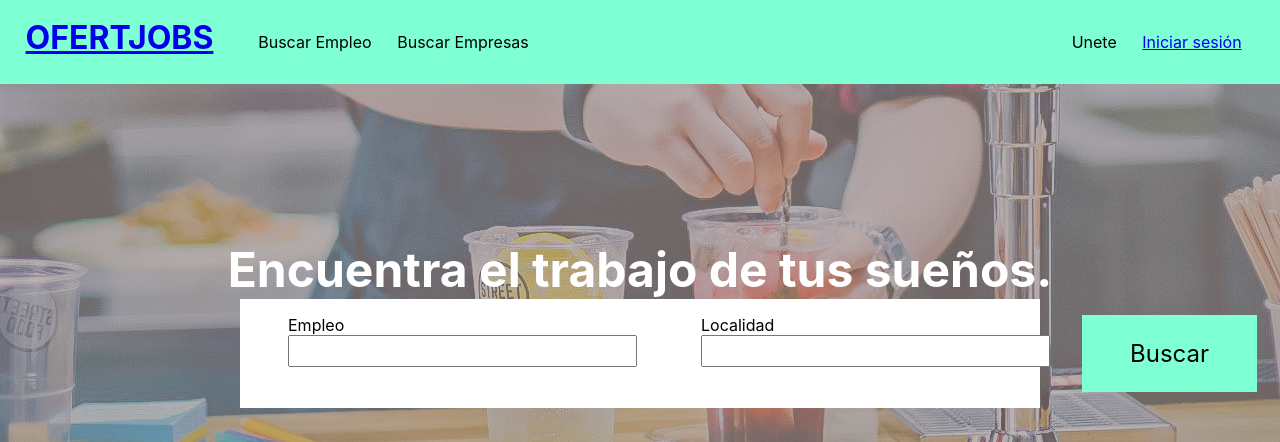
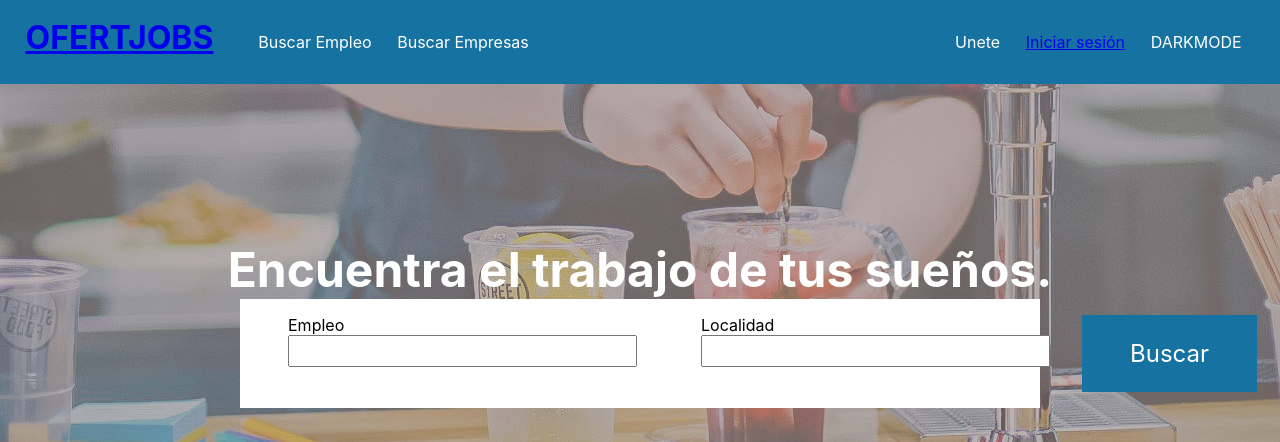
Before and after one commit to 093Mike/ofertWork, a React (Create React App) app: page / in a window 1280 px wide. Shown: the top 442 px of the page. Built offline with nearby package versions, Linux system fonts and the light colour scheme.

Commit message:
0.05 Update DarkMode

```diff
--- a/src/App.css
+++ b/src/App.css
@@ -1,9 +1,4 @@
-header{
-    background-color: aquamarine;
-    padding: 1em 2vw;
-    display: flex;
-    justify-content: space-between;
-}
+
 header h1{
     margin: 2px 1em 0 0;
 }
--- a/src/App.js
+++ b/src/App.js
@@ -1,19 +1,31 @@
 import Home from './views/home/home';
 import LogIn from './views/logIn/logIn';
+import { BrowserRouter as Router, Routes, Route } from "react-router-dom";
+import { useState } from 'react';
+import colors from './config/colors.json'
 import './App.css';
 
-import { BrowserRouter as Router, Routes, Route } from "react-router-dom";
+function App() {
+  const [dark, setDark] = useState(true);
+  const [colores, setColores] = useState(colors.light);
 
-function App() {
+
+  let changeMode = () => {
+    console.log(dark);
+    setDark(!dark);
+    if(dark){setColores(colors.dark)}
+    else{setColores(colors.light)}
+  }
+
   return (
     <>
-    <Router>
-      <Routes>
-        <Route path="/" element={<Home/>} />
-        <Route path="/login" element={<LogIn/>} />
+      <Router>
+        <Routes>
+          <Route path="/" element={<Home colores={colores} changeMode={changeMode} />} />
+          <Route path="/login" element={<LogIn colores={colores} changeMode={changeMode}/>} />
 
-      </Routes>
-    </Router>
+        </Routes>
+      </Router>
     </>
   );
 }
--- /dev/null
+++ b/src/config/colors.json
@@ -0,0 +1,21 @@
+{
+    "light":{
+        "color1":"#1572A1",
+        "colorText1": "#fff",
+        "colorTextWhite": "#000",
+        "colorTextBlack": "#fff",
+        "backgroundWhite" : "#fff",
+        "backgroundItem1" : "rgb(255 255 255 / 40%);",
+        "backgroundItem2" : "rgb(255 255 255 / 75%);"
+
+    },
+    "dark":{
+        "color1":"#1572A1",
+        "colorText1": "#fff",
+        "colorTextWhite": "#fff",
+        "colorTextBlack": "#000",
+        "backgroundWhite" : "#141414",
+        "backgroundItem1" : "rgb(0 0 0 / 40%)",
+        "backgroundItem2" : "rgb(0 0 0 / 75%)"
+    }
+}
--- a/src/views/elements/header.js
+++ b/src/views/elements/header.js
@@ -1,7 +1,16 @@
+import styled from "styled-components";
 
-function Header() {
+function Header(props) {
+
+let Header = styled.header`
+    background-color: ${props.colores.color1};
+    color:${props.colores.colorText1};
+    padding: 1em 2vw;
+    display: flex;
+    justify-content: space-between;
+`
   return (
-    <header>
+    <Header>
         <div style={{display:"flex"}}>
             <div>
                 <a href="/"><h1>OFERTJOBS</h1></a>
@@ -20,9 +29,14 @@ function Header() {
             <div>
                 <a href="/login"><p>Iniciar sesión</p></a>
             </div>
+            <div>
+
+                <p onClick={()=>{
+                    props.changeMode();
+                }}>DARKMODE</p>
+            </div>
         </div>
-
-    </header>
+    </Header>
   );
 }
 
--- a/src/views/elements/items.js
+++ b/src/views/elements/items.js
@@ -1,6 +1,5 @@
 import img2 from '../../img/foto2.jpg'
 import styled from '@emotion/styled'
-import { useState } from 'react'
 
 
 let Items = styled.div`
@@ -12,19 +11,7 @@ let Items = styled.div`
         box-shadow: 0px 0px 9px 1px rgb(32 32 32 / 25%);
     }
 `
-let ItemInfo = styled.div`
-    padding:1em;
-    background:rgb(255 255 255 / 40%);
-    transition:0.2s;
-    height:5em;
-    color:#000;
-    &:hover{
-        height:100%;
-        background:rgb(255 255 255 / 75%);
 
-
-    }
-`
 
 
 let ItemOfert = styled.div`
@@ -46,15 +33,23 @@ let ImgItem = styled.div`
 `;
 
 function Item(props) {
-    const [isShown, setIsShown] = useState(false);
+
+    let ItemInfo = styled.div`
+    padding:1em;
+    background:${props.colores.backgroundItem1};
+    transition:0.2s;
+    height:5em;
+    color:${props.colores.colorTextWhite};
+    &:hover{
+        height:100%;
+        background:${props.colores.backgroundItem2};
+    }
+`
 
     return (
         <Items>
             <ImgItem>
-                <ItemInfo
-                    onMouseEnter={() => {setIsShown(true)}}
-                    onMouseLeave={() => {setIsShown(false)}}
-                >
+                <ItemInfo>
                     <h1>{props.title}</h1>
                     <ItemOfert>
                         <div>{props.numJobs}{props.numJobs !== 1 ? " ofertas"  : " oferta"} </div>
--- a/src/views/elements/search.js
+++ b/src/views/elements/search.js
@@ -17,18 +17,18 @@ let SubmitDiv = styled.div`
 
 `
 
-let Submit = styled.div`
-    width:min-content;
-    height:100%;
-    font-size: x-large;
-    background-color:aquamarine;
-    padding:1em 2em;
-    cursor:pointer;
 
+
+let Input = styled.input`
+    font-size:22px;
 `
 
-let Forms = styled.div`
-    background-color: #fff;
+
+function Search(props) {
+
+    let Forms = styled.div`
+    background-color: ${props.colores.backgroundWhite};
+    color: ${props.colores.colorTextWhite};
     width: 60vw;
     height: auto;
     display: flex;
@@ -37,15 +37,17 @@ let Forms = styled.div`
     align-items: flex-start;
     flex-direction: row;
     justify-content: space-around;
-
+`
+let Submit = styled.div`
+    width:min-content;
+    height:100%;
+    font-size: x-large;
+    background-color: ${props.colores.color1};
+    color:${props.colores.colorText1};
+    padding:1em 2em;
+    cursor:pointer;
 `
 
-let Input = styled.input`
-    font-size:22px;
-`
-
-
-function Search() {
     return (
         <Forms>
             <Labels>
--- a/src/views/home/home.js
+++ b/src/views/home/home.js
@@ -4,11 +4,6 @@ import Header from '../elements/header';
 import Item from '../elements/items';
 import Search from '../elements/search';
 
-let TitleH1 = styled.h1`
-color: #fff;
-font-size: xxx-large;
-font-size: -webkit-xxx-large;
-`
 
 let FormDiv = styled.div`
 background-color: rgba(153, 135, 135, 0.65);
@@ -20,29 +15,46 @@ let FormDiv = styled.div`
 flex-direction: column;
 `
 
-function Home() {
+
+
+function Home(props) {
+    let TitleH1 = styled.h1`
+    color:${props.colores.colorTextBlack};
+    font-size: xxx-large;
+    font-size: -webkit-xxx-large;
+    `
+    let SectionCategories = styled.section`
+    display: flex;
+    flex-direction: column;
+    justify-content: flex-start;
+    padding: 1em 0;
+    text-align: center;
+    align-items: center;
+    background-color: ${props.colores.backgroundWhite};
+    color: ${props.colores.colorTextWhite};
+    `
 
 
     return (
         <>
-            <Header />
+            <Header colores={props.colores} changeMode={props.changeMode} />
             <section id="home">
                 <FormDiv>
                     <TitleH1>Encuentra el trabajo de tus sueños.</TitleH1>
-                    <Search />
+                    <Search colores={props.colores} />
                 </FormDiv>
 
             </section>
-            <section id="categories">
+            <SectionCategories id="categories">
                 <h1>Muchas empresas confian en nosotros</h1>
                 <div id="findItem">
-                    <Item title="Movistar" numJobs={2} />
-                    <Item title="Vodafone" numJobs={14} />
-                    <Item title="Bricomart" numJobs={1} />
-                    <Item title="MediaMark" numJobs={7} />
-                    <Item title="MGA" numJobs={0}  />
+                    <Item title="Movistar" numJobs={2} colores={props.colores} />
+                    <Item title="Vodafone" numJobs={14} colores={props.colores} />
+                    <Item title="Bricomart" numJobs={1} colores={props.colores} />
+                    <Item title="MediaMark" numJobs={7} colores={props.colores} />
+                    <Item title="MGA" numJobs={0}  colores={props.colores} />
                 </div>
-            </section>
+            </SectionCategories>
             <Footer />
         </>
 
--- a/src/views/logIn/logIn.js
+++ b/src/views/logIn/logIn.js
@@ -16,10 +16,10 @@ let Log = styled.div`
     }
 `
 
-function Home() {
+function Home(props) {
     return (
         <>
-            <Header />
+            <Header colores={props.colores} changeMode={props.changeMode} />
             <section id="logIn">
                 <Log>
                     <h1>Log In</h1>
```
Lines whose indentation alone changed are shown as unchanged.
